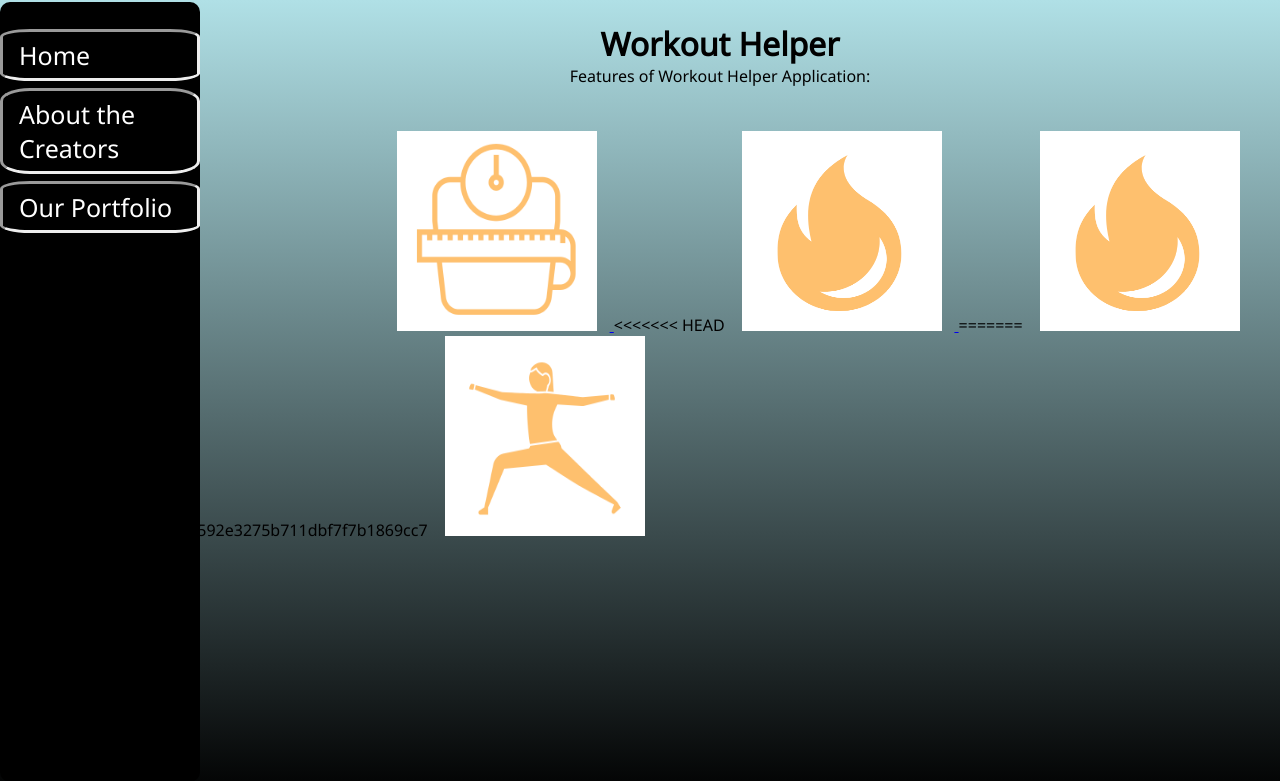
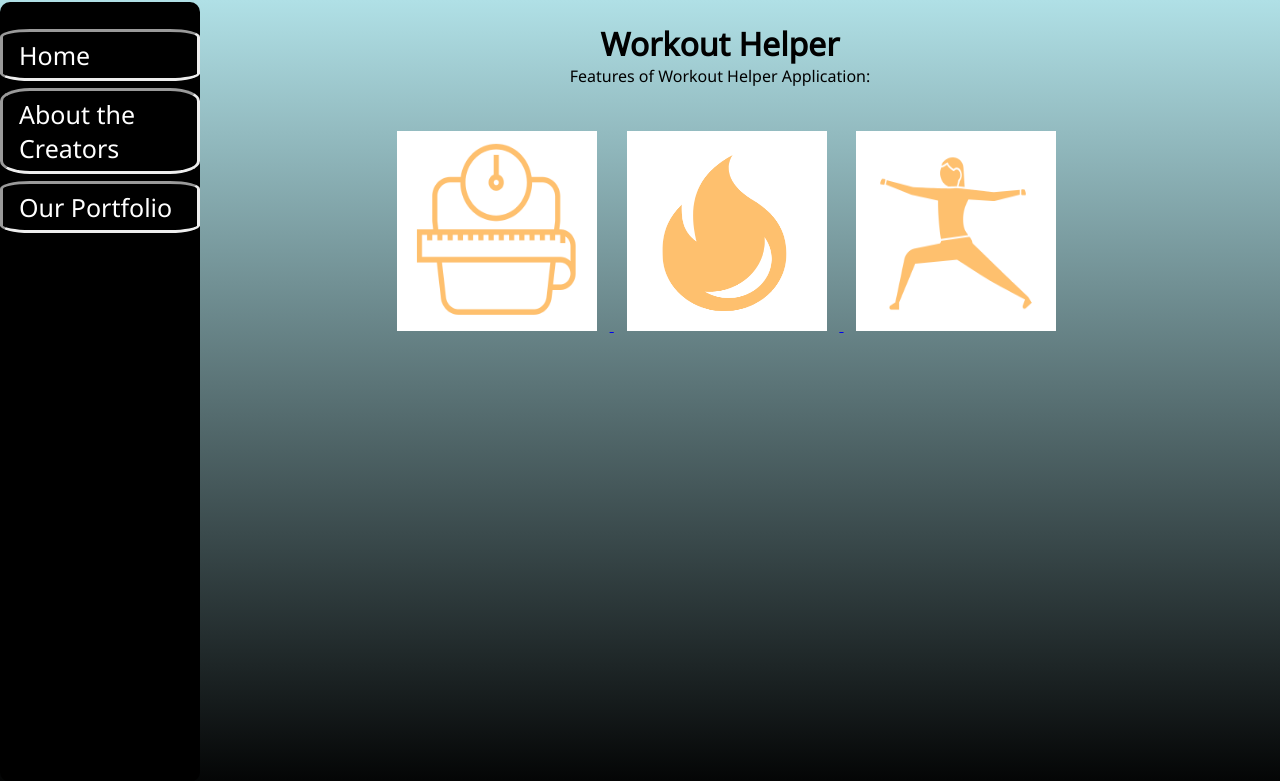
Before and after one commit to umaparhar1/gitgals, a Django app: template Proj1/converter/templates/converter/workout.html in a window 1280 px wide. Shown: the top 781 px of the page. Run offline with Django 3.2, Linux system fonts and the light colour scheme; the template is opened without the code that fills it, so the values that code supplies are empty; parts of the project's set-up code (start-up, migrations or seed data) failed here and were passed over.

Commit message:
Fixed merge issues

```diff
--- a/Proj1/converter/templates/converter/bmi.html
+++ b/Proj1/converter/templates/converter/bmi.html
@@ -41,11 +41,7 @@
             <p>Your BMI:</p>
             <br>
             <textarea id = 'bmi-output'></textarea>
-<<<<<<< HEAD
         </div>
-=======
-    </div>
->>>>>>> b6bded5ebdf06d592e3275b711dbf7f7b1869cc7
     </div>
 
 </body>
--- a/Proj1/converter/templates/converter/workout.html
+++ b/Proj1/converter/templates/converter/workout.html
@@ -28,15 +28,10 @@
             <img src='static/img/bmi-icon.png' height='200px' width='200px' style='margin-left: 31%; margin-right: 1%;'
                 class="bmi-pic">
         </a>
-<<<<<<< HEAD
         <a href='caloriesBurned.html'>
             <img src='static/img/calorie-icon.png' height='200px' width='200px' style='margin-left: 1%; margin-right: 1%;'
                 class="calorie-pic">
         </a>
-=======
-        <img src='static/img/calorie-icon.png' height='200px' width='200px' style='margin-left: 1%; margin-right: 1%;'
-            class="calorie-pic">
->>>>>>> b6bded5ebdf06d592e3275b711dbf7f7b1869cc7
         <img src='static/img/workout-icon.png' height='200px' width='200px' style='margin-left: 1%;'
             class='workout-pic'>
     </div>
--- a/Proj1/converter/urls.py
+++ b/Proj1/converter/urls.py
@@ -6,12 +6,7 @@ urlpatterns = [
     path('aboutCreators.html', views.creators, name='converter-creators'),
     path('ourPortfolio.html', views.portfolio, name='converter-portfolio'),
     path('converter.html', views.converter, name='converter-app'),
-<<<<<<< HEAD
     path('workout.html', views.workout, name='workout-app'),
     path('bmi.html', views.bmi, name='bmi-app'),
     path('caloriesBurned.html', views.caloriesBurned, name='caloriesBurned-app'),
-=======
-    path('workout.html', views.workout, name = 'workout-app'),
-    path('bmi.html', views.bmi, name = 'bmi-app')
->>>>>>> b6bded5ebdf06d592e3275b711dbf7f7b1869cc7
 ]
--- a/Proj1/converter/views.py
+++ b/Proj1/converter/views.py
@@ -18,11 +18,7 @@ def workout(request):
     return render(request, 'converter/workout.html', {})
 
 def bmi(request):
-<<<<<<< HEAD
     return render(request, 'converter/bmi.html', {})
 
 def caloriesBurned(request):
     return render(request, 'converter/caloriesBurned.html', {})
-=======
-    return render(request, 'converter/bmi.html', {})
->>>>>>> b6bded5ebdf06d592e3275b711dbf7f7b1869cc7
```
